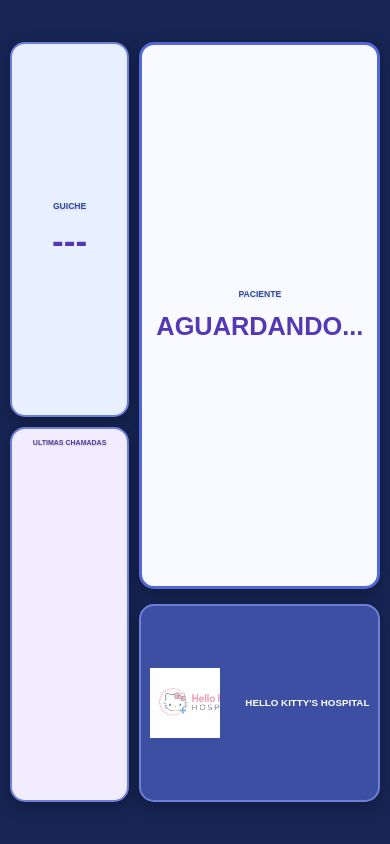
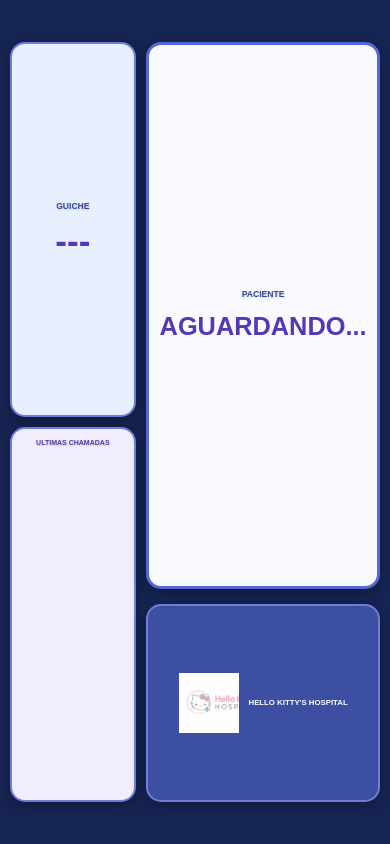
Before and after one commit to karolzitta222/Sentinela, a website: page frontend/tv.html in a window 390 px wide. Drawn offline with Linux system fonts and the light colour scheme; no server answers.

Commit message:
Update tv.html

```diff
--- a/frontend/tv.html
+++ b/frontend/tv.html
@@ -135,25 +135,26 @@
         }
 
         .logo-icon {
-            width: 100px;
-            height: 100px;
+            width: 90px;
+            height: 90px;
             overflow: hidden;
+            background-color: white;
+            flex-shrink: 0;
             display: flex;
             align-items: center;
             justify-content: flex-start;
-            flex-shrink: 0;
-            background-color: white;
         }
 
         .logo-icon img {
-            height: 100px;
+            height: 90px;
             width: auto;
             max-width: none;
+            display: block;
         }
 
         .logo-name {
             color: #ffffff;
-            font-size: 3.5vw;
+            font-size: 3.2vw;
             font-weight: bold;
             text-transform: uppercase;
             white-space: nowrap;
@@ -194,17 +195,21 @@
                 padding: 10px;
             }
 
+            .logo-box {
+                gap: 10px;
+            }
+
             .logo-icon {
-                width: 70px;
-                height: 70px;
+                width: 60px;
+                height: 60px;
             }
 
             .logo-icon img {
-                height: 70px;
+                height: 60px;
             }
 
             .logo-name {
-                font-size: 2.5vw;
+                font-size: 2vw;
             }
         }
     </style>
@@ -236,9 +241,9 @@
 
             <div class="box logo-box">
                 <div class="logo-icon">
-                    <img src="hospital_imagem.png" alt="Logo Hello Kitty">
+                    <img src="hospital_imagem.png" alt="Hello Kitty">
                 </div>
-                <div class="logo-name">Hello Kitty's Hospital</div>
+                <div class="logo-name">HELLO KITTY'S HOSPITAL</div>
             </div>
         </div>
     </div>
```
